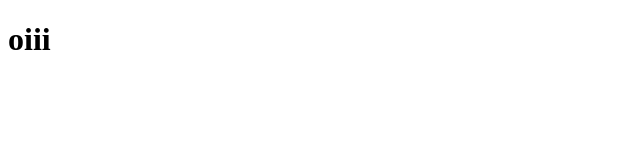
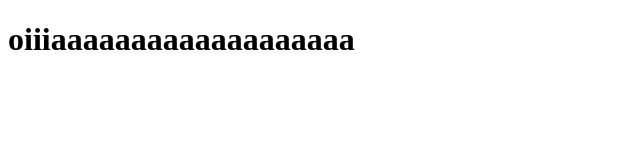
Before and after one commit to LalaMarins/GeracaoZ.2, a plain HTML site: page index.html in a window 1280 px wide. Shown: the whole page, without its empty margins (0-640 px from the left). Drawn offline with Linux system fonts and the light colour scheme.

Commit message:
Update index.html

```diff
--- a/index.html
+++ b/index.html
@@ -6,6 +6,6 @@
     <title>Document</title>
 </head>
 <body>
-    <h1>oiii</h1>
+    <h1>oiiiaaaaaaaaaaaaaaaaaaa</h1>
 </body>
 </html>
```
